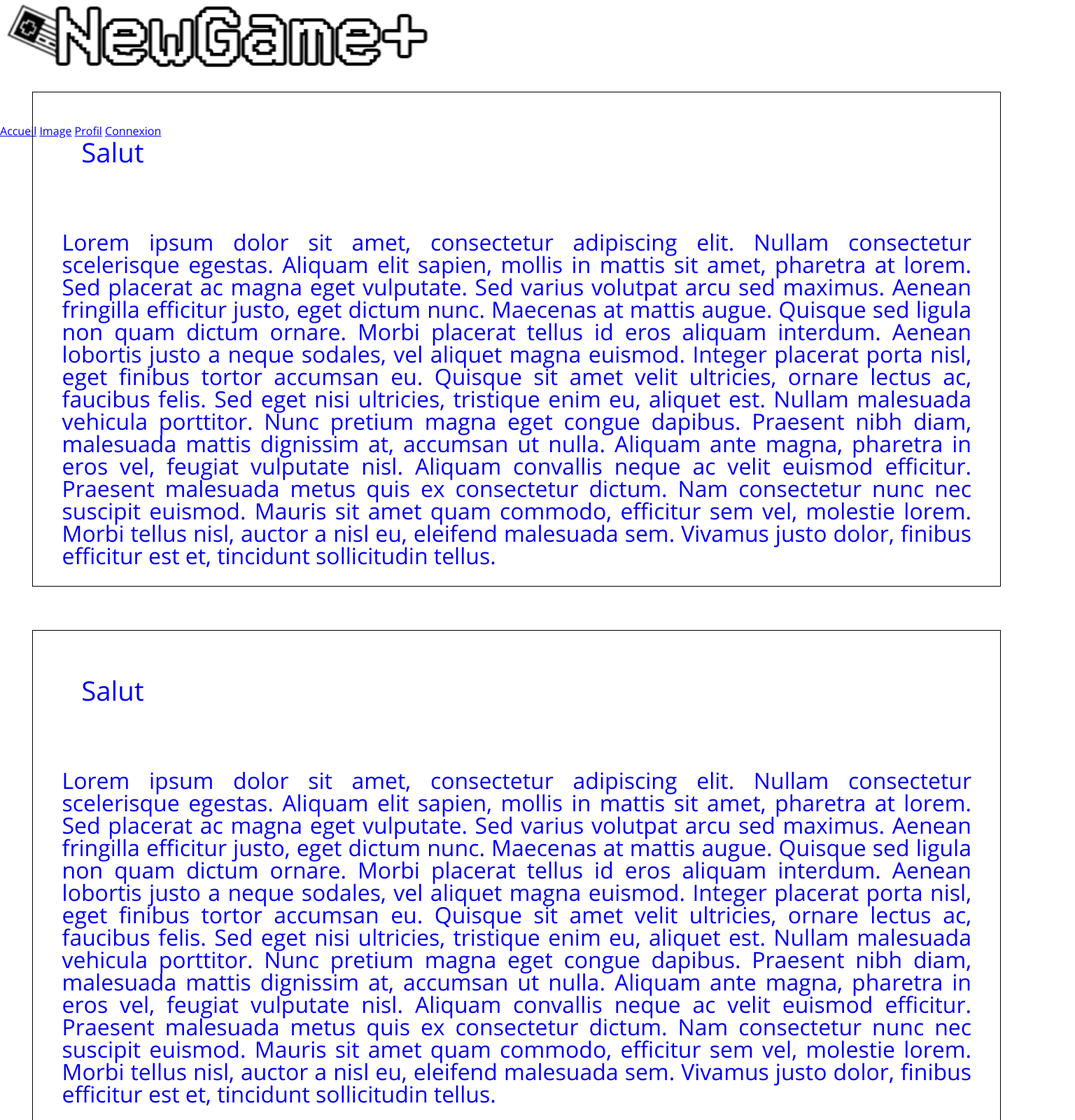
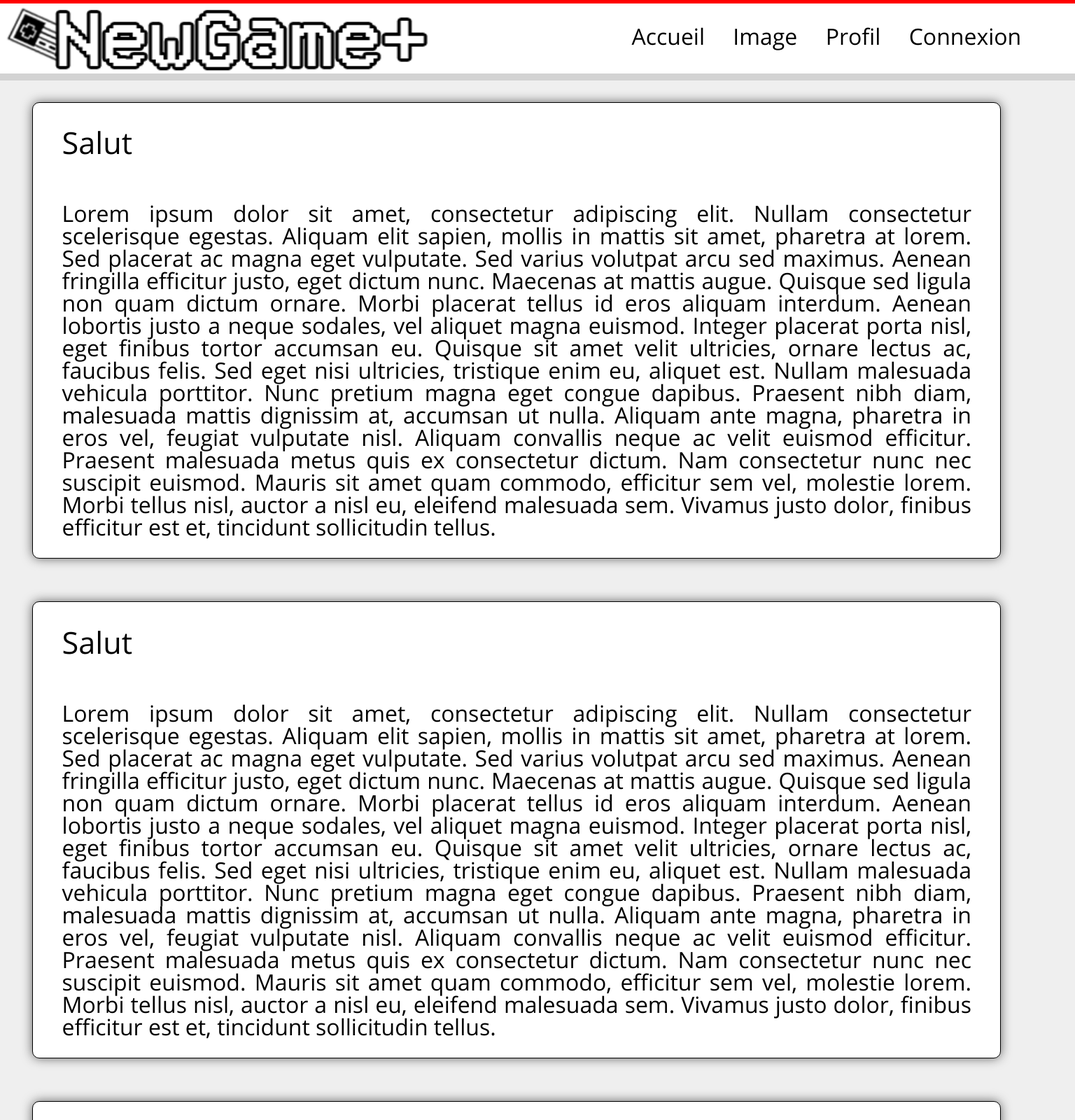
Before and after one commit to FlorianDesjouis/NewGame-.dev2018-my_blog, a PHP site: page /view/home.php in a window 1536 px wide. Shown: the top 1600 px of the page at 70% size. Run offline with PHP 8.4, Linux system fonts and the light colour scheme.

Commit message:
finished css 1441px + work on MVC

```diff
--- a/php/mvc/public/css/style.css
+++ b/php/mvc/public/css/style.css
@@ -17,8 +17,15 @@ html{
     position: static;
     width: 100%;
     height: 70px;
+    border-top: 5px solid red;
+    border-bottom: 10px solid lightgray;
 }
-
+.section {
+    background-color: #EFEFEF;
+}
+.desktopMenu {
+    display: none;
+}
 .blockLogo {
     width: 40%;
     margin: 5% 5% 5% 0;
@@ -74,16 +81,26 @@ html{
 .title {
     display: inline-block;
     margin: 5% 5% 5% 5%;
-    font-size: 1.4rem;
+    font-size: 2rem;
 }
 
 .article {
     display: inline-block;
     width: 90%;
     margin: 5% 5% 5% 5%;
-    font-size: 1rem;
-    line-height: 1.3rem;
+    font-size: 1.3rem;
+    line-height: 1.2rem;
     border: 1px solid #000000;
+    border-radius: 10px;
+    background-color: #FFFFFF;
+    box-shadow: 0px 0px 15px rgb(100,100,100);
+    color: #000000;
+}
+.article:hover {
+    background-color: #EFEFEF;
+}
+a.article {
+    text-decoration: none;
 }
 
 .blockText {
@@ -101,8 +118,6 @@ html{
 @media screen and (min-width: 641px) {
 
     /* -------------STYLE HOME.PHP  MOBILE FIRST MODELE IPAD ----------*/
-
-
     /*---HEADER---*/
     .mainConteiner {
         position: relative;
@@ -190,8 +205,10 @@ html{
         width: 100%;
         height: 50px;
     }
+    .desktopMenu {
+        display: none;
+    }
 }
-
 @media screen and (min-width: 1025px) {
 
     /*    1025p Desktop Version    */
@@ -220,7 +237,69 @@ html{
         display: none;
     }
 
-// Le menu est pour le moment laissé sur la droite, en attendant les élèments que l'on souhaite rajouter sur la page
+    /*Le menu est pour le moment laissé sur la droite, en attendant les élèments que l'on souhaite rajouter sur la page*/
+
+    /*---SECTION---*/
+    .title {
+        display: inline-block;
+        margin: 3% 3% 3% 3%;
+        font-size: 2.7rem;
+    }
+
+    .article {
+        display: inline-block;
+        width: 90%;
+        margin: 2% 3% 2% 3%;
+        font-size: 2.0rem;
+        line-height: 2.0rem;
+        text-align: justify;
+    }
+
+    .blockText {
+        margin: 2% 3% 2% 3%;
+    }
+    .desktopMenu {
+        display: none;
+    }
+}
+@media screen and (min-width: 1441px) {
+    .blockLogo {
+        height: auto;
+        margin: 0 5% 5% 0;
+    }
+
+    .blockLogo img{
+        height: 100px;
+
+    }
+
+    .headerIcon{
+        display: none;
+    }
+
+    .menu {
+        display: none;
+    }
+
+    .login {
+        display: none;
+    }
+    .desktopMenu {
+        display: inline-block;
+        font-size: 2rem;
+        float: right;
+        margin-top: 2%;
+        margin-right: 5%;
+        word-spacing: 2rem;
+    }
+    .desktopMenu a {
+        text-decoration: none;
+        color: #000000;
+    }
+    .desktopMenu a:hover {
+        text-decoration: none;
+        color: gray;
+    }
 
     /*---SECTION---*/
     .title {
```
